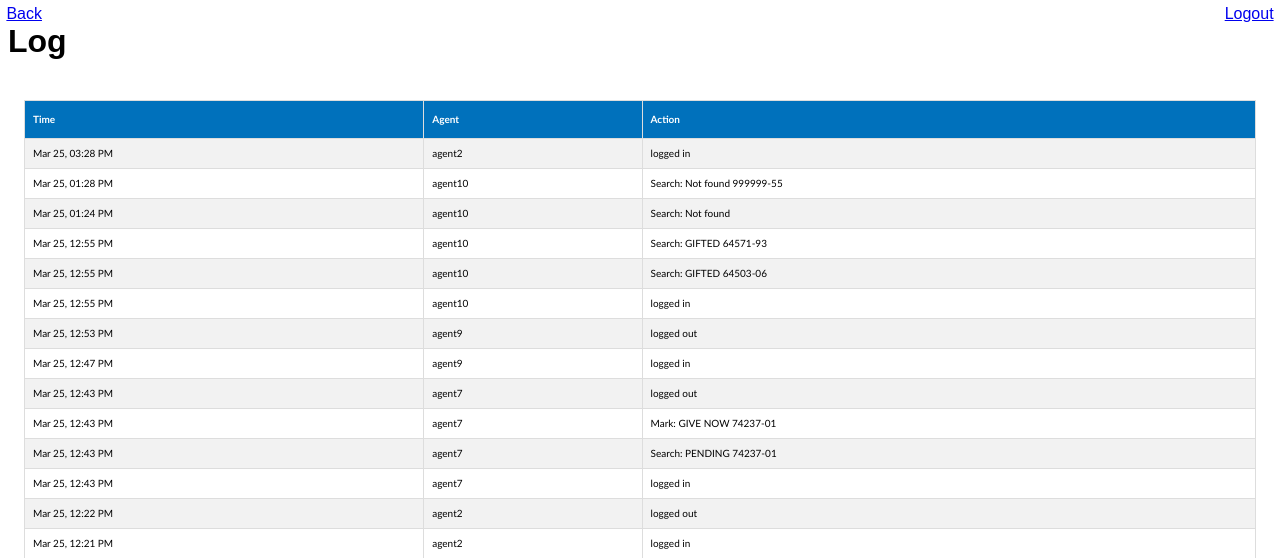
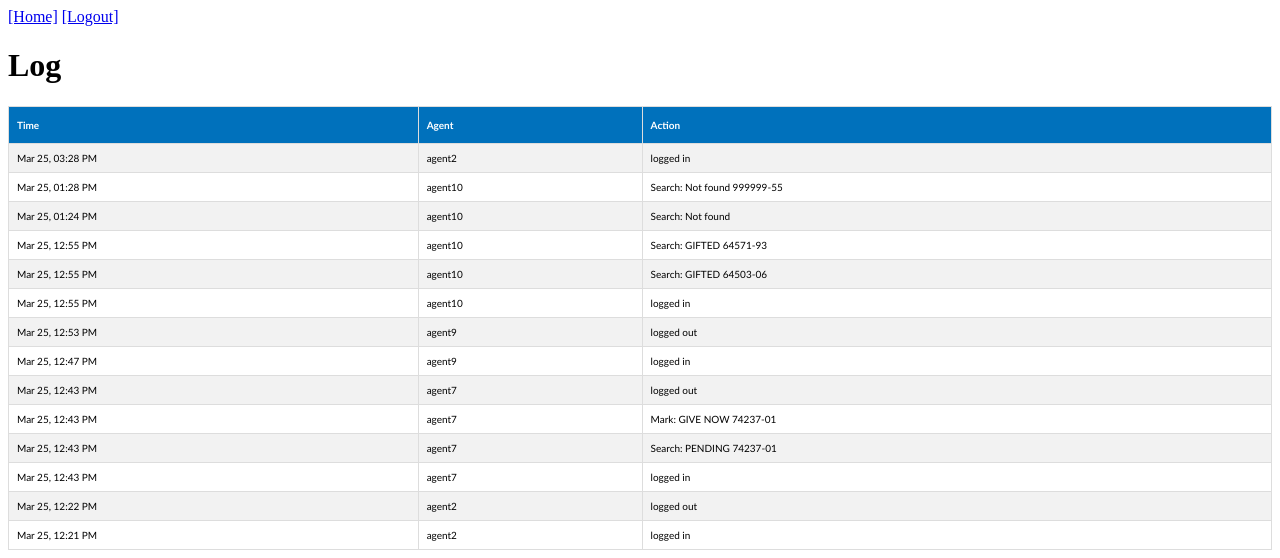
Before and after one commit to klappztech/hal, a PHP site: page /log.php in a window 1280 px wide. Shown: the top 558 px of the page. Run offline with PHP 8.4, Linux system fonts and the light colour scheme; the visitor is signed in with stand-in values (Sample User, id 1); data comes from the database, SQL or seed files in the repository; some libraries are stand-ins or nearby versions.

Commit message:
just html log

```diff
--- a/log.php
+++ b/log.php
@@ -14,13 +14,9 @@ $search_result = $db->getAlllog();
 
 <head>
    <meta name="viewport" content="width = device-width, initial-scale = 1">
-   <link rel="stylesheet" href="themes/android_blue.min.css" />
-   <link rel="stylesheet" href="themes/jquery.mobile.icons.min.css" />
-   <link rel="stylesheet" href="themes/jquery.mobile.structure-1.4.5.min.css" />
    <link rel="stylesheet" type="text/css" href="./css/style.css">
 
    <script src="https://code.jquery.com/jquery-1.11.3.min.js"></script>
-   <script src="https://code.jquery.com/mobile/1.4.5/jquery.mobile-1.4.5.min.js"></script>
 
 
 </head>
@@ -31,21 +27,26 @@ $search_result = $db->getAlllog();
 
 
       <div data-role="header" data-position="fixed" data-theme="b">
-         <a href="search.php" data-icon="back" class="ui-btn-left">Back</a>
+         <a href="search.php" data-icon="back" class="ui-btn-left">[Home]</a>
+         <a href="logout.php" data-icon="power" class="ui-btn-right">[Logout]</a>
+
          <h1>Log</h1>
-         <a href="logout.php" data-icon="power" class="ui-btn-right">Logout</a>
       </div>
 
       <div data-role="main" class="ui-content" id="log_container">
          <script>
             $(document).ready(function() {
-               $("#log_container").load('log_list.php');
+               var url = window.location.pathname;
+               var filename = url.substring(url.lastIndexOf('/') + 1);
 
-               setInterval(function() {
-                    $("#log_container").load('log_list.php');
-                  //location.reload();
+                  $("#log_container").load('log_list.php');
 
-               }, 2000);
+                  setInterval(function() {
+                     $("#log_container").load('log_list.php');
+                     //location.reload();
+
+                  }, 2000);
+
             });
          </script>
 
--- a/search.php
+++ b/search.php
@@ -33,7 +33,7 @@ include('session.php');
             <li><a href="gift_by_agent.php?agent_id=<?php echo $_SESSION['user_id'] ?>">Gifts by Me</a></li>
             <li><a href="list_of_agents.php">List of Agents</a></li>
             <li><a href="create_user.php">Add Agent</a></li>
-			<li><a href="log.php">Activity Log</a></li>
+			<!--li><a href="log.php">Activity Log</a></li -->
             <li data-icon="power" data-theme="b"><a href="logout.php" class="">Logout</a></li>
          </ul>
 
```
